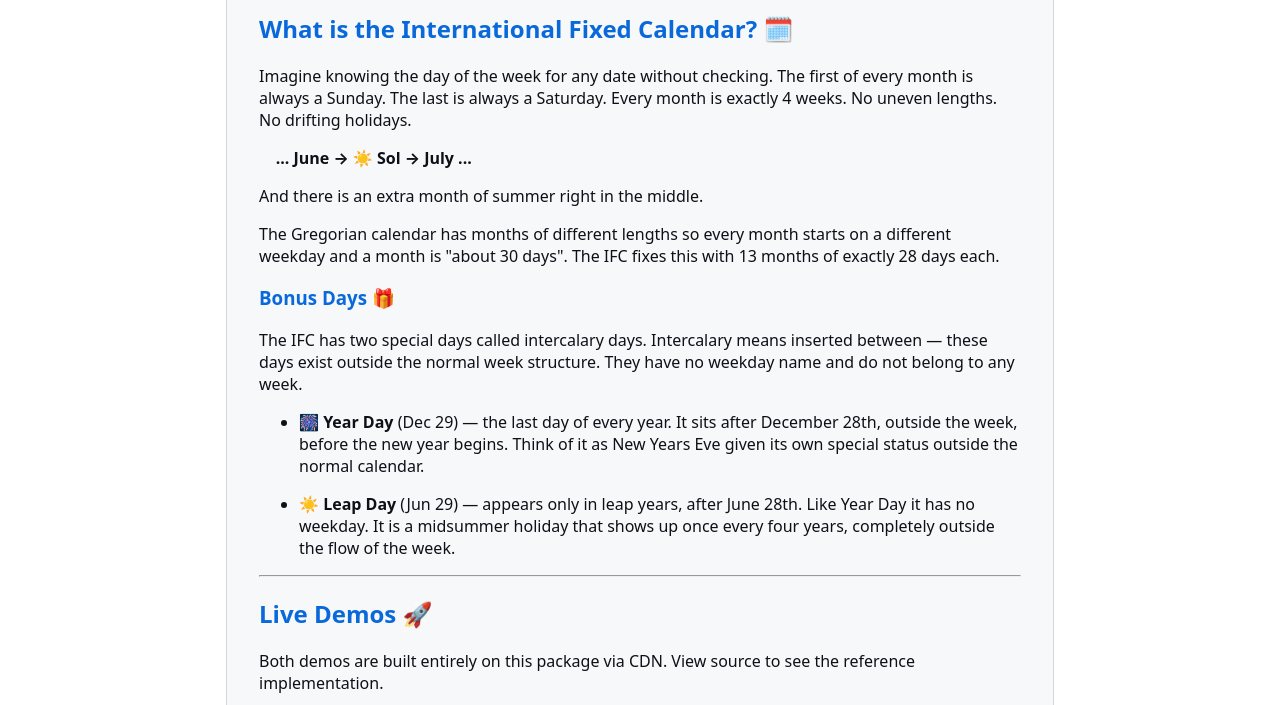
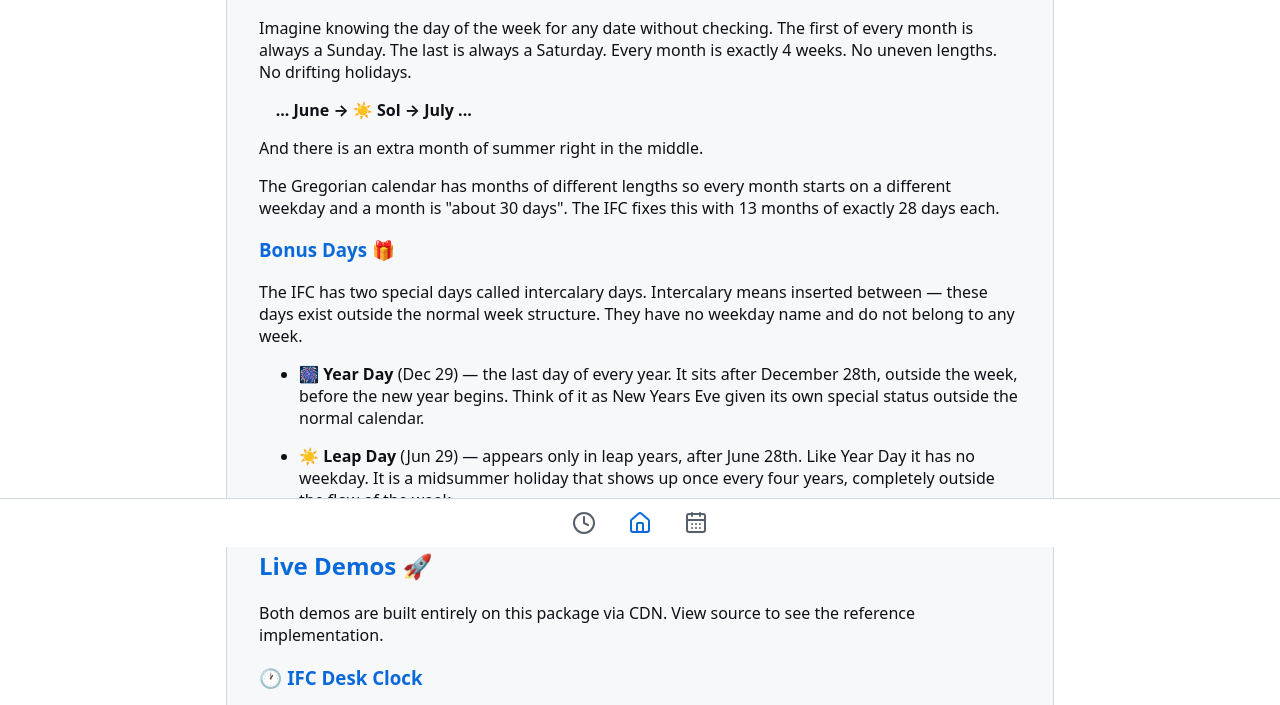
Before and after one commit to gooddadmike/ifc-js, a website: page docs/index.html in a window 1280 px wide. Shown: the part 253-958 px from the top of the page. Drawn offline with nearby package versions, Linux system fonts and the light colour scheme.

Commit message:
moved index nav to bottom

```diff
--- a/docs/index.html
+++ b/docs/index.html
@@ -14,7 +14,7 @@
 </head>
 <body>
 
-  <nav class="nav nav-top">
+  <nav class="nav nav-bottom">
     <a href="desk-clock.html"><i data-lucide="clock"></i></a>
     <a href="index.html" class="active"><i data-lucide="home"></i></a>
     <a href="calendars.html"><i data-lucide="calendar-days"></i></a>
--- a/docs/style.css
+++ b/docs/style.css
@@ -357,7 +357,7 @@ body {
 .info-page {
   max-width: 860px;
   margin: 0 auto;
-  padding: var(--nav-clearance) 1rem var(--nav-clearance);
+  padding: 1rem 1rem var(--nav-clearance);
 }
 #readme {
   background: var(--card);
```
